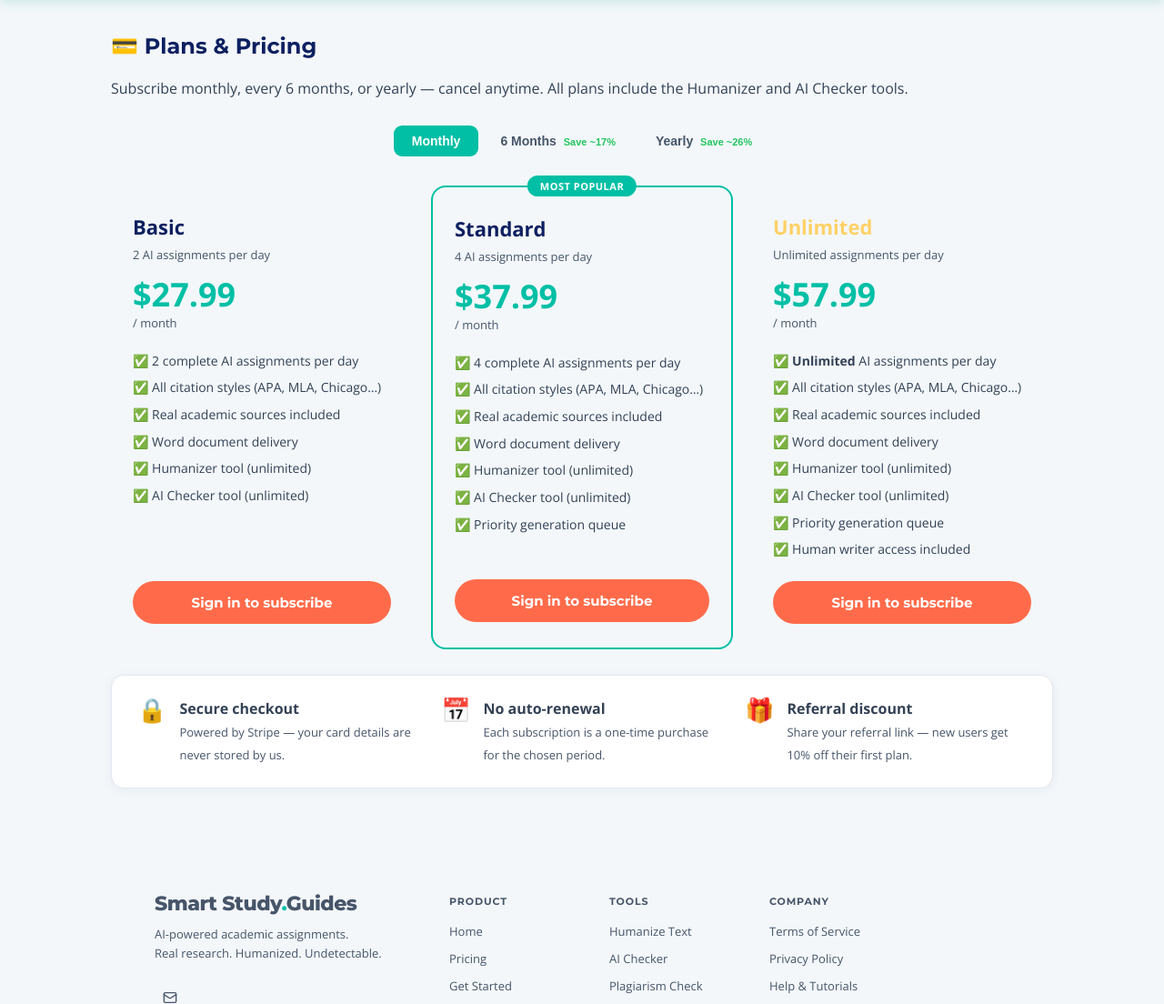
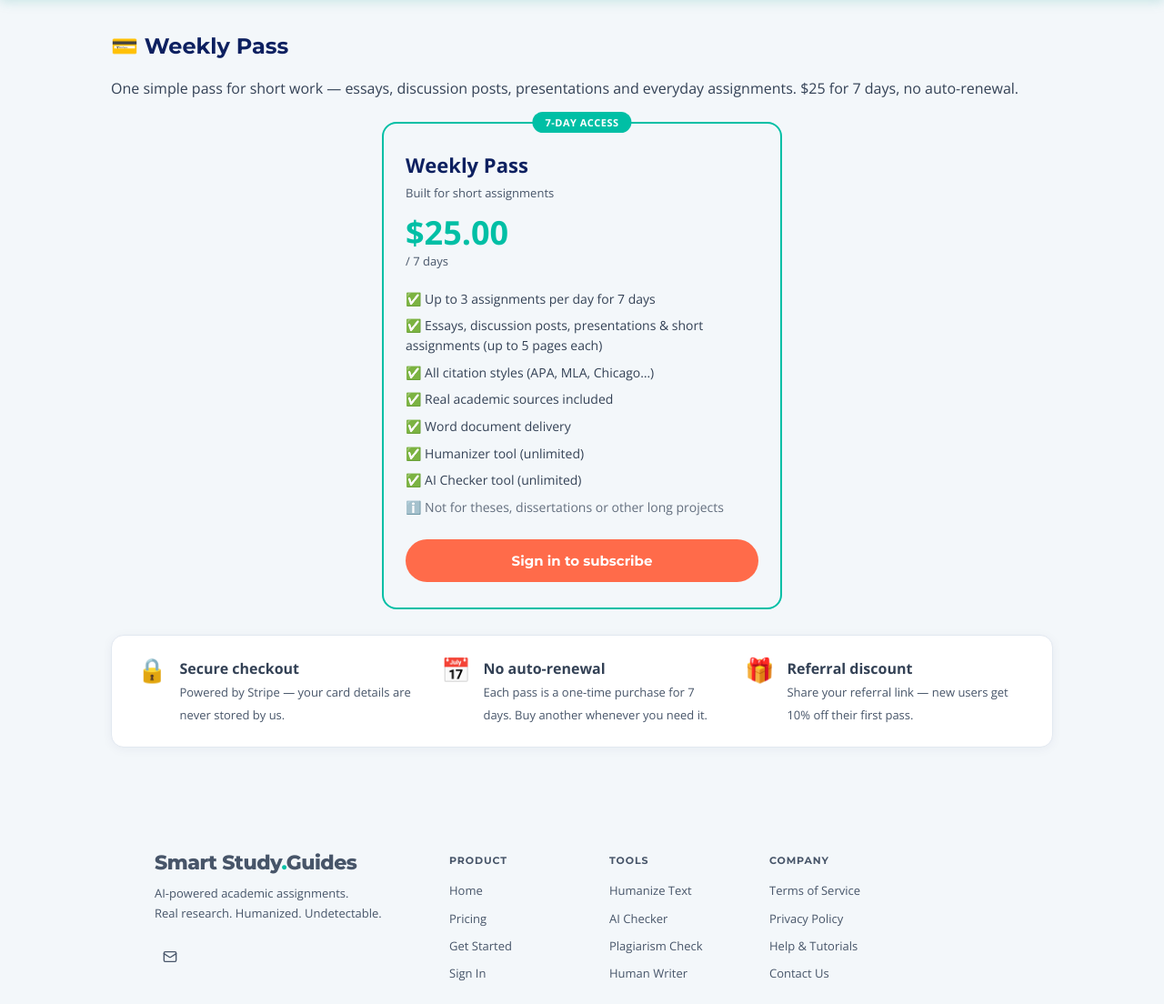
Before and after one commit to akyida001-lgtm/Smart-Study-Guides, a Flask app: page /pricing in a window 1280 px wide. Shown: the part 70-1174 px from the top of the page at 91% size. Run offline with Flask 3, Linux system fonts and the light colour scheme; parts of the project's set-up code (start-up, migrations or seed data) failed here and were passed over; some libraries are stand-ins or nearby versions.

Commit message:
Replace monthly plans with a $25 7-day Weekly Pass for short assignments
- Add 'pass' plan (7 days, $25, 3 assignments/day); legacy plans stay valid but can't be bought
- Single PERIOD_DAYS table + _activate_subscription helper (new pass starts when current one ends)
- Block theses/dissertations/capstones on AI generation (5-page cap already applied)
- Rebuild pricing page around one card; update dashboard, manage, success, home, help, terms copy

```diff
--- a/flask_app/app/models.py
+++ b/flask_app/app/models.py
@@ -128,8 +128,8 @@ class Subscription(db.Model):
     __tablename__ = "subscriptions"
     id = db.Column(db.Integer, primary_key=True)
     user_id = db.Column(db.String, db.ForeignKey("users.id"), nullable=False, index=True)
-    plan = db.Column(db.String(20), nullable=False)           # basic / standard / unlimited
-    billing_period = db.Column(db.String(20), nullable=False) # monthly / halfyear / yearly
+    plan = db.Column(db.String(20), nullable=False)           # pass / basic / standard / unlimited
+    billing_period = db.Column(db.String(20), nullable=False) # weekly / monthly / halfyear / yearly
     status = db.Column(db.String(20), default="pending", nullable=False)  # pending / active / expired / cancelled
     start_date = db.Column(db.DateTime, nullable=True)
     end_date = db.Column(db.DateTime, nullable=True)
@@ -141,11 +141,13 @@ class Subscription(db.Model):
     user = db.relationship("User", backref="subscriptions")
 
     PLAN_LABELS = {
+        "pass": "Weekly Pass",
         "basic": "Basic",
         "standard": "Standard",
         "unlimited": "Unlimited",
     }
     PERIOD_LABELS = {
+        "weekly": "7 Days",
         "monthly": "Monthly",
         "halfyear": "6 Months",
         "yearly": "Yearly",
--- a/flask_app/app/routes.py
+++ b/flask_app/app/routes.py
@@ -1,5 +1,6 @@
 """All HTTP routes."""
 import os
+import re
 import uuid
 import threading
 import queue as _queue
@@ -119,25 +120,55 @@ def _notify(user_id: str, ntype: str, title: str, body: str):
 WORDS_PER_PAGE = 265
 
 # ── Subscription plans ─────────────────────────────────────────────────────────
+# Current offer: one 7-day Weekly Pass. The monthly / 6-month / yearly plans are
+# kept as "legacy" so existing subscribers keep working, but can no longer be bought.
+WEEKLY_PASS_PRICE_USD   = 25.00
+WEEKLY_PASS_DAILY_LIMIT = 3     # short assignments per day while the pass is active
+
 PLANS = {
+    "pass": {
+        "name": "Weekly Pass", "daily_limit": WEEKLY_PASS_DAILY_LIMIT,
+        "weekly": WEEKLY_PASS_PRICE_USD,
+        "desc": f"{WEEKLY_PASS_DAILY_LIMIT} short assignments per day for 7 days",
+    },
     "basic": {
-        "name": "Basic", "daily_limit": 2,
+        "name": "Basic", "daily_limit": 2, "legacy": True,
         "monthly": 27.99, "halfyear": 139.99, "yearly": 249.99,
         "desc": "2 AI assignments per day",
     },
     "standard": {
-        "name": "Standard", "daily_limit": 4,
+        "name": "Standard", "daily_limit": 4, "legacy": True,
         "monthly": 37.99, "halfyear": 189.99, "yearly": 329.99,
         "desc": "4 AI assignments per day",
     },
     "unlimited": {
-        "name": "Unlimited", "daily_limit": None,
+        "name": "Unlimited", "daily_limit": None, "legacy": True,
         "monthly": 57.99, "halfyear": 289.99, "yearly": 499.99,
         "desc": "Unlimited AI assignments",
     },
 }
 
-PERIOD_MONTHS = {"monthly": 1, "halfyear": 6, "yearly": 12}
+# Length of each billing period in days (legacy periods keep their old lengths).
+PERIOD_DAYS = {"weekly": 7, "monthly": 30, "halfyear": 180, "yearly": 360}
+
+# The pass is for short work: essays, discussion posts, presentations, ordinary
+# assignments. Long projects are not supported. (Paid assignments are also capped
+# at 5 pages in new_assignment.)
+_LONG_PROJECT_RE = re.compile(
+    r"\b("
+    r"dissertations?|capstone"
+    r"|(?:master'?s?|masters|phd|ph\.d\.?|doctoral|doctorate|bachelor'?s?|honou?rs|"
+    r"undergraduate|graduate|final[- ]year|senior)\s+(?:thesis|theses|project)"
+    r"|thesis\s+(?:proposal|chapter|paper|project|defen[cs]e)"
+    r"|(?:my|full|whole|entire)\s+thesis\b(?!\s+statement)"
+    r"|final[- ]year\s+project"
+    r")\b",
+    re.IGNORECASE,
+)
+
+def _looks_like_long_project(text):
+    """True if the topic/instructions describe a thesis, dissertation or similar."""
+    return bool(text and _LONG_PROJECT_RE.search(text))
 
 NEW_VISITOR_DISCOUNT = 10   # % off first subscription
 REFERRAL_DISCOUNT    = 10   # % off if user was referred
@@ -171,6 +202,26 @@ def _get_active_subscription(user_id):
         .order_by(Subscription.end_date.desc())
         .first()
     )
+
+
+def _activate_subscription(sub):
+    """Mark a paid subscription active and set its start/end dates.
+
+    If the user still has time left on another active subscription, the new one
+    starts when that one ends, so buying early never wastes paid days.
+    """
+    now = datetime.utcnow()
+    latest_end = (
+        db.session.query(db.func.max(Subscription.end_date))
+        .filter(Subscription.user_id == sub.user_id,
+                Subscription.status == "active",
+                Subscription.id != sub.id)
+        .scalar()
+    )
+    start = latest_end if latest_end and latest_end > now else now
+    sub.status     = "active"
+    sub.start_date = start
+    sub.end_date   = start + timedelta(days=PERIOD_DAYS.get(sub.billing_period, 30))
 
 
 def _get_today_usage(user_id):
@@ -383,6 +434,14 @@ def register_routes(app):
 
             if not topic:
                 flash("Please enter a topic.", "error")
+                return redirect(url_for("main.new_assignment"))
+
+            if not _is_owner(current_user) and _looks_like_long_project(topic):
+                flash(
+                    "Smart Study Guides is built for short work: essays, discussion posts, "
+                    "presentations and similar assignments. Theses, dissertations and other "
+                    "long projects aren't supported.", "error"
+                )
                 return redirect(url_for("main.new_assignment"))
 
             word_count = pages * WORDS_PER_PAGE
@@ -727,9 +786,11 @@ def register_routes(app):
                 return redirect(url_for("main.pricing"))
             else:
                 plan_name = PLANS.get(sub.plan, {}).get("name", "your")
+                tail = ("Come back tomorrow." if sub.plan == "pass"
+                        else "Come back tomorrow or upgrade your plan.")
                 flash(
                     f"You've reached your {daily_limit} assignment/day limit on the {plan_name} plan. "
-                    "Come back tomorrow or upgrade your plan.", "error"
+                    + tail, "error"
                 )
                 return redirect(url_for("main.pricing"))
         # Save humanization preferences chosen on preview step
@@ -1938,14 +1999,15 @@ def register_routes(app):
         try:
             data           = request.get_json(force=True)
             plan           = data.get("plan", "")
-            billing_period = data.get("billing_period", "monthly")
-
-            if plan not in PLANS:
+            billing_period = data.get("billing_period", "weekly")
+
+            # Only the current offer can be bought; legacy plans are hidden.
+            if plan not in PLANS or PLANS[plan].get("legacy"):
                 return jsonify({"error": "Invalid plan."}), 400
-            if billing_period not in PERIOD_MONTHS:
+            if billing_period != "weekly":
                 return jsonify({"error": "Invalid billing period."}), 400
 
-            base_price = PLANS[plan][billing_period]
+            base_price = PLANS[plan]["weekly"]
 
             # Compute discount
             has_subscribed_before = Subscription.query.filter_by(user_id=current_user.id).count() > 0
@@ -2016,10 +2078,7 @@ def register_routes(app):
             try:
                 sess = stripe_service.retrieve_session(session_id or sub.stripe_session_id or "")
                 if sess and sess.payment_status == "paid":
-                    months = PERIOD_MONTHS.get(sub.billing_period, 1)
-                    sub.status     = "active"
-                    sub.start_date = datetime.utcnow()
-                    sub.end_date   = datetime.utcnow() + timedelta(days=30 * months)
+                    _activate_subscription(sub)
                     db.session.commit()
                     activated = True
                     plan_label = PLANS.get(sub.plan, {}).get("name", sub.plan)
@@ -2091,10 +2150,7 @@ def register_routes(app):
                 if metadata.get("type") == "subscription":
                     sub = Subscription.query.filter_by(stripe_session_id=session_id).first()
                     if sub and sub.status == "pending":
-                        months = PERIOD_MONTHS.get(sub.billing_period, 1)
-                        sub.status     = "active"
-                        sub.start_date = datetime.utcnow()
-                        sub.end_date   = datetime.utcnow() + timedelta(days=30 * months)
+                        _activate_subscription(sub)
                         db.session.commit()
                         plan_label = PLANS.get(sub.plan, {}).get("name", sub.plan)
                         _notify(sub.user_id, "payment_success",
--- a/flask_app/app/services/stripe_service.py
+++ b/flask_app/app/services/stripe_service.py
@@ -22,11 +22,13 @@ def create_subscription_checkout(
     s = _s()
 
     period_labels = {
+        "weekly":   "7 Days",
         "monthly":  "1 Month",
         "halfyear": "6 Months",
         "yearly":   "12 Months",
     }
     plan_labels = {
+        "pass":      "Weekly Pass",
         "basic":     "Basic",
         "standard":  "Standard",
         "unlimited": "Unlimited",
--- a/flask_app/templates/dashboard.html
+++ b/flask_app/templates/dashboard.html
@@ -13,7 +13,7 @@
     {% if active_sub %}
       <div class="db-section-label">Your Plan</div>
       <div class="db-balance-amount plan-name-{{ active_sub.plan }}">
-        {{ active_sub.plan | capitalize }}
+        {{ active_sub.plan_label }}
         <span>{{ plan_info.get('desc', '') }}</span>
       </div>
       <div class="db-balance-sub">
--- a/flask_app/templates/pricing.html
+++ b/flask_app/templates/pricing.html
@@ -1,149 +1,65 @@
 {% extends "base.html" %}
-{% block title %}Plans & Pricing — Smart Study Guides{% endblock %}
+{% block title %}Weekly Pass — Smart Study Guides{% endblock %}
 {% block content %}
 
+{% set pass = plans['pass'] %}
+
 <div class="page-header" style="margin-bottom:8px;">
-  <h1>💳 Plans &amp; Pricing</h1>
+  <h1>💳 Weekly Pass</h1>
 </div>
-<p class="sub" style="margin-bottom:24px;">Subscribe monthly, every 6 months, or yearly — cancel anytime. All plans include the Humanizer and AI Checker tools.</p>
+<p class="sub" style="margin-bottom:24px;">One simple pass for short work — essays, discussion posts, presentations and everyday assignments. ${{ "%.0f"|format(pass.weekly) }} for 7 days, no auto-renewal.</p>
 
 {% if discount_pct %}
 <div class="flash info" style="margin-bottom:20px;display:flex;align-items:center;gap:10px;">
-  🎉 <strong>{{ discount_reason }} — {{ discount_pct }}% off your first subscription!</strong>
+  🎉 <strong>{{ discount_reason }} — {{ discount_pct }}% off your first pass!</strong>
   Discount is automatically applied at checkout.
 </div>
 {% endif %}
 
 {% if active_sub %}
 <div class="flash success" style="margin-bottom:20px;">
-  ✅ You are on the <strong>{{ active_sub.plan | capitalize }}</strong> plan —
-  active until <strong>{{ active_sub.end_date.strftime('%d %b %Y') }}</strong>.
+  ✅ You have an active <strong>{{ active_sub.plan_label }}</strong> —
+  access until <strong>{{ active_sub.end_date.strftime('%d %b %Y') }}</strong>.
   <a href="{{ url_for('main.subscription_manage') }}" style="margin-left:8px;">Manage subscription →</a>
 </div>
 {% endif %}
 
-<!-- Billing period toggle -->
-<div class="pricing-toggle-wrap">
-  <div class="pricing-toggle" id="period-toggle">
-    <button class="ptog-btn active" data-period="monthly" onclick="setPeriod('monthly',this)">Monthly</button>
-    <button class="ptog-btn" data-period="halfyear" onclick="setPeriod('halfyear',this)">
-      6 Months <span class="ptog-save">Save ~17%</span>
-    </button>
-    <button class="ptog-btn" data-period="yearly" onclick="setPeriod('yearly',this)">
-      Yearly <span class="ptog-save">Save ~26%</span>
-    </button>
-  </div>
-</div>
-
-<!-- Plan cards -->
-<div class="pricing-grid">
-
-  <!-- Basic -->
-  <div class="pricing-card" id="card-basic">
+<div class="pricing-grid pricing-grid-single">
+  <div class="pricing-card popular" id="card-pass">
+    <div class="pc-popular-badge">7-Day Access</div>
     <div class="pricing-card-header">
-      <div class="pc-plan-name">Basic</div>
-      <div class="pc-desc">2 AI assignments per day</div>
+      <div class="pc-plan-name">Weekly Pass</div>
+      <div class="pc-desc">Built for short assignments</div>
     </div>
     <div class="pc-price-wrap">
-      <div class="pc-price" id="price-basic">
+      <div class="pc-price" id="price-pass">
         {% if discount_pct %}
-          <span class="pc-original" id="original-basic">${{ "%.2f"|format(plans.basic.monthly) }}</span>
-          <span id="display-basic">${{ "%.2f"|format(plans.basic.monthly * (1 - discount_pct/100)) }}</span>
+          <span class="pc-original">${{ "%.2f"|format(pass.weekly) }}</span>
+          <span>${{ "%.2f"|format(pass.weekly * (1 - discount_pct/100)) }}</span>
         {% else %}
-          <span id="display-basic">${{ "%.2f"|format(plans.basic.monthly) }}</span>
+          <span>${{ "%.2f"|format(pass.weekly) }}</span>
         {% endif %}
       </div>
-      <div class="pc-period" id="period-label-basic">/ month</div>
+      <div class="pc-period">/ 7 days</div>
     </div>
     <ul class="pc-features">
-      <li>✅ 2 complete AI assignments per day</li>
+      <li>✅ Up to {{ pass.daily_limit }} assignments per day for 7 days</li>
+      <li>✅ Essays, discussion posts, presentations &amp; short assignments (up to 5 pages each)</li>
       <li>✅ All citation styles (APA, MLA, Chicago…)</li>
       <li>✅ Real academic sources included</li>
       <li>✅ Word document delivery</li>
       <li>✅ Humanizer tool (unlimited)</li>
       <li>✅ AI Checker tool (unlimited)</li>
+      <li style="opacity:.75;">ℹ️ Not for theses, dissertations or other long projects</li>
     </ul>
     {% if current_user.is_authenticated %}
-      <button class="btn accent full pc-btn" onclick="subscribe('basic')" id="btn-basic">
-        {% if active_sub and active_sub.plan == 'basic' %}Current Plan{% else %}Subscribe — Basic{% endif %}
+      <button class="btn accent full pc-btn" onclick="subscribe('pass')" id="btn-pass">
+        {% if active_sub and active_sub.plan == 'pass' %}Add another 7 days{% else %}Get the 7-Day Pass{% endif %}
       </button>
     {% else %}
       <a class="btn accent full" href="{{ url_for('auth.login') }}?next={{ url_for('main.pricing') }}">Sign in to subscribe</a>
     {% endif %}
   </div>
-
-  <!-- Standard — Most Popular -->
-  <div class="pricing-card popular" id="card-standard">
-    <div class="pc-popular-badge">Most Popular</div>
-    <div class="pricing-card-header">
-      <div class="pc-plan-name">Standard</div>
-      <div class="pc-desc">4 AI assignments per day</div>
-    </div>
-    <div class="pc-price-wrap">
-      <div class="pc-price" id="price-standard">
-        {% if discount_pct %}
-          <span class="pc-original" id="original-standard">${{ "%.2f"|format(plans.standard.monthly) }}</span>
-          <span id="display-standard">${{ "%.2f"|format(plans.standard.monthly * (1 - discount_pct/100)) }}</span>
-        {% else %}
-          <span id="display-standard">${{ "%.2f"|format(plans.standard.monthly) }}</span>
-        {% endif %}
-      </div>
-      <div class="pc-period" id="period-label-standard">/ month</div>
-    </div>
-    <ul class="pc-features">
-      <li>✅ 4 complete AI assignments per day</li>
-      <li>✅ All citation styles (APA, MLA, Chicago…)</li>
-      <li>✅ Real academic sources included</li>
-      <li>✅ Word document delivery</li>
-      <li>✅ Humanizer tool (unlimited)</li>
-      <li>✅ AI Checker tool (unlimited)</li>
-      <li>✅ Priority generation queue</li>
-    </ul>
-    {% if current_user.is_authenticated %}
-      <button class="btn accent full pc-btn" onclick="subscribe('standard')" id="btn-standard">
-        {% if active_sub and active_sub.plan == 'standard' %}Current Plan{% else %}Subscribe — Standard{% endif %}
-      </button>
-    {% else %}
-      <a class="btn accent full" href="{{ url_for('auth.login') }}?next={{ url_for('main.pricing') }}">Sign in to subscribe</a>
-    {% endif %}
-  </div>
-
-  <!-- Unlimited -->
-  <div class="pricing-card" id="card-unlimited">
-    <div class="pricing-card-header">
-      <div class="pc-plan-name unlimited-name">Unlimited</div>
-      <div class="pc-desc">Unlimited assignments per day</div>
-    </div>
-    <div class="pc-price-wrap">
-      <div class="pc-price" id="price-unlimited">
-        {% if discount_pct %}
-          <span class="pc-original" id="original-unlimited">${{ "%.2f"|format(plans.unlimited.monthly) }}</span>
-          <span id="display-unlimited">${{ "%.2f"|format(plans.unlimited.monthly * (1 - discount_pct/100)) }}</span>
-        {% else %}
-          <span id="display-unlimited">${{ "%.2f"|format(plans.unlimited.monthly) }}</span>
-        {% endif %}
-      </div>
-      <div class="pc-period" id="period-label-unlimited">/ month</div>
-    </div>
-    <ul class="pc-features">
-      <li>✅ <strong>Unlimited</strong> AI assignments per day</li>
-      <li>✅ All citation styles (APA, MLA, Chicago…)</li>
-      <li>✅ Real academic sources included</li>
-      <li>✅ Word document delivery</li>
-      <li>✅ Humanizer tool (unlimited)</li>
-      <li>✅ AI Checker tool (unlimited)</li>
-      <li>✅ Priority generation queue</li>
-      <li>✅ Human writer access included</li>
-    </ul>
-    {% if current_user.is_authenticated %}
-      <button class="btn accent full pc-btn" onclick="subscribe('unlimited')" id="btn-unlimited">
-        {% if active_sub and active_sub.plan == 'unlimited' %}Current Plan{% else %}Subscribe — Unlimited{% endif %}
-      </button>
-    {% else %}
-      <a class="btn accent full" href="{{ url_for('auth.login') }}?next={{ url_for('main.pricing') }}">Sign in to subscribe</a>
-    {% endif %}
-  </div>
-
 </div>
 
 <!-- FAQ / Guarantee strip -->
@@ -154,11 +70,11 @@
   </div>
   <div class="pf-item">
     <div class="pf-icon">📅</div>
-    <div><strong>No auto-renewal</strong><br/><span>Each subscription is a one-time purchase for the chosen period.</span></div>
+    <div><strong>No auto-renewal</strong><br/><span>Each pass is a one-time purchase for 7 days. Buy another whenever you need it.</span></div>
   </div>
   <div class="pf-item">
     <div class="pf-icon">🎁</div>
-    <div><strong>Referral discount</strong><br/><span>Share your referral link — new users get 10% off their first plan.</span></div>
+    <div><strong>Referral discount</strong><br/><span>Share your referral link — new users get 10% off their first pass.</span></div>
   </div>
 </div>
 
@@ -169,6 +85,7 @@
 .ptog-btn.active { background:var(--accent); color:#fff; }
 .ptog-save { font-size:11px; font-weight:700; color:#22c55e; margin-left:4px; }
 
+.pricing-grid-single { grid-template-columns:minmax(280px,440px) !important; justify-content:center; }
 .pricing-grid { display:grid; grid-template-columns:repeat(auto-fit,minmax(260px,1fr)); gap:20px; margin-bottom:12px; }
 
 .pricing-card {
@@ -207,43 +124,6 @@
 </style>
 
 <script>
-var PLANS = {{ plans | tojson }};
-var DISCOUNT_PCT = {{ discount_pct | int }};
-var currentPeriod = 'monthly';
-
-var PERIOD_LABELS = {
-  monthly:  '/ month',
-  halfyear: '/ 6 months',
-  yearly:   '/ year'
-};
-
-function setPeriod(period, btn) {
-  currentPeriod = period;
-  document.querySelectorAll('.ptog-btn').forEach(function(b){ b.classList.remove('active'); });
-  btn.classList.add('active');
-  updatePrices();
-}
-
-function updatePrices() {
-  ['basic','standard','unlimited'].forEach(function(plan) {
-    var base = PLANS[plan][currentPeriod];
-    var discounted = DISCOUNT_PCT ? Math.round(base * (1 - DISCOUNT_PCT/100) * 100) / 100 : base;
-    var displayEl = document.getElementById('display-' + plan);
-    var origEl    = document.getElementById('original-' + plan);
-    if (displayEl) displayEl.textContent = '$' + discounted.toFixed(2);
-    if (origEl) {
-      if (DISCOUNT_PCT) {
-        origEl.textContent = '$' + base.toFixed(2);
-        origEl.style.display = '';
-      } else {
-        origEl.style.display = 'none';
-      }
-    }
-    var periodLbl = document.getElementById('period-label-' + plan);
-    if (periodLbl) periodLbl.textContent = PERIOD_LABELS[currentPeriod];
-  });
-}
-
 function subscribe(plan) {
   var btn = document.getElementById('btn-' + plan);
   if (btn) { btn.disabled = true; btn.textContent = 'Redirecting…'; }
@@ -251,7 +131,7 @@ function subscribe(plan) {
   fetch('/subscribe/checkout', {
     method: 'POST',
     headers: {'Content-Type': 'application/json'},
-    body: JSON.stringify({ plan: plan, billing_period: currentPeriod })
+    body: JSON.stringify({ plan: plan, billing_period: 'weekly' })
   })
   .then(function(r){ return r.json(); })
   .then(function(data) {
@@ -259,17 +139,14 @@ function subscribe(plan) {
       window.location.href = data.url;
     } else {
       alert(data.error || 'Something went wrong. Please try again.');
-      if (btn) { btn.disabled = false; btn.textContent = 'Subscribe — ' + plan.charAt(0).toUpperCase() + plan.slice(1); }
+      if (btn) { btn.disabled = false; btn.textContent = 'Get the 7-Day Pass'; }
     }
   })
   .catch(function(e) {
     alert('Error: ' + e.message);
-    if (btn) { btn.disabled = false; btn.textContent = 'Subscribe'; }
+    if (btn) { btn.disabled = false; btn.textContent = 'Get the 7-Day Pass'; }
   });
 }
-
-// Init prices on load
-updatePrices();
 </script>
 
 {% endblock %}
--- a/flask_app/templates/subscription_success.html
+++ b/flask_app/templates/subscription_success.html
@@ -9,7 +9,7 @@
       <h1 style="margin:0 0 8px;font-size:26px;color:var(--navy-900);">Subscription Activated!</h1>
       {% if sub %}
         <p style="color:var(--slate-500);font-size:15px;margin:0 0 24px;line-height:1.6;">
-          Your <strong>{{ sub.plan | capitalize }}</strong> plan is now active.
+          Your <strong>{{ sub.plan_label }}</strong> is now active.
           {% if sub.end_date %}
             It runs until <strong>{{ sub.end_date.strftime('%d %b %Y') }}</strong>.
           {% endif %}
@@ -27,6 +27,7 @@
             </li>
             <li>Humanizer tool — unlimited use</li>
             <li>AI Checker tool — unlimited use</li>
+            <li>Short assignments up to 5 pages — essays, discussions, presentations</li>
             <li>All citation styles supported</li>
             <li>Real academic sources included</li>
           </ul>
--- a/flask_app/templates/terms.html
+++ b/flask_app/templates/terms.html
@@ -53,7 +53,7 @@
   <!-- 4 -->
   <div class="terms-section">
     <h2 class="terms-h2">4. Subscriptions and Payments</h2>
-    <p><strong>Subscription model:</strong> Access to the Platform's core features requires an active subscription. Plans are available on a monthly, half-year, or yearly basis. Each plan includes a defined daily assignment generation limit.</p>
+    <p><strong>Subscription model:</strong> Access to the Platform's core features requires an active subscription. Access is sold as a 7-day Weekly Pass, a one-time purchase that does not renew automatically. Each pass includes a defined daily assignment generation limit and is intended for short assignments such as essays, discussion posts and presentations; theses, dissertations and other long projects are not supported. Subscriptions purchased before the Weekly Pass was introduced remain valid until they expire.</p>
     <p><strong>Billing:</strong> Subscription payments are processed securely through Stripe. By subscribing, you authorise us to charge your selected payment method for the stated subscription amount.</p>
     <p><strong>Non-refundable:</strong> All subscription payments are final and non-refundable, except where required by applicable law.</p>
     <p><strong>Pricing:</strong> We reserve the right to change subscription pricing at any time. Price changes will not affect active subscription periods already paid for.</p>
```
Also changed, not shown: flask_app/templates/help.html (+8 -8 lines), flask_app/templates/home.html (+6 -6 lines), flask_app/templates/subscription_manage.html (+5 -5 lines).
